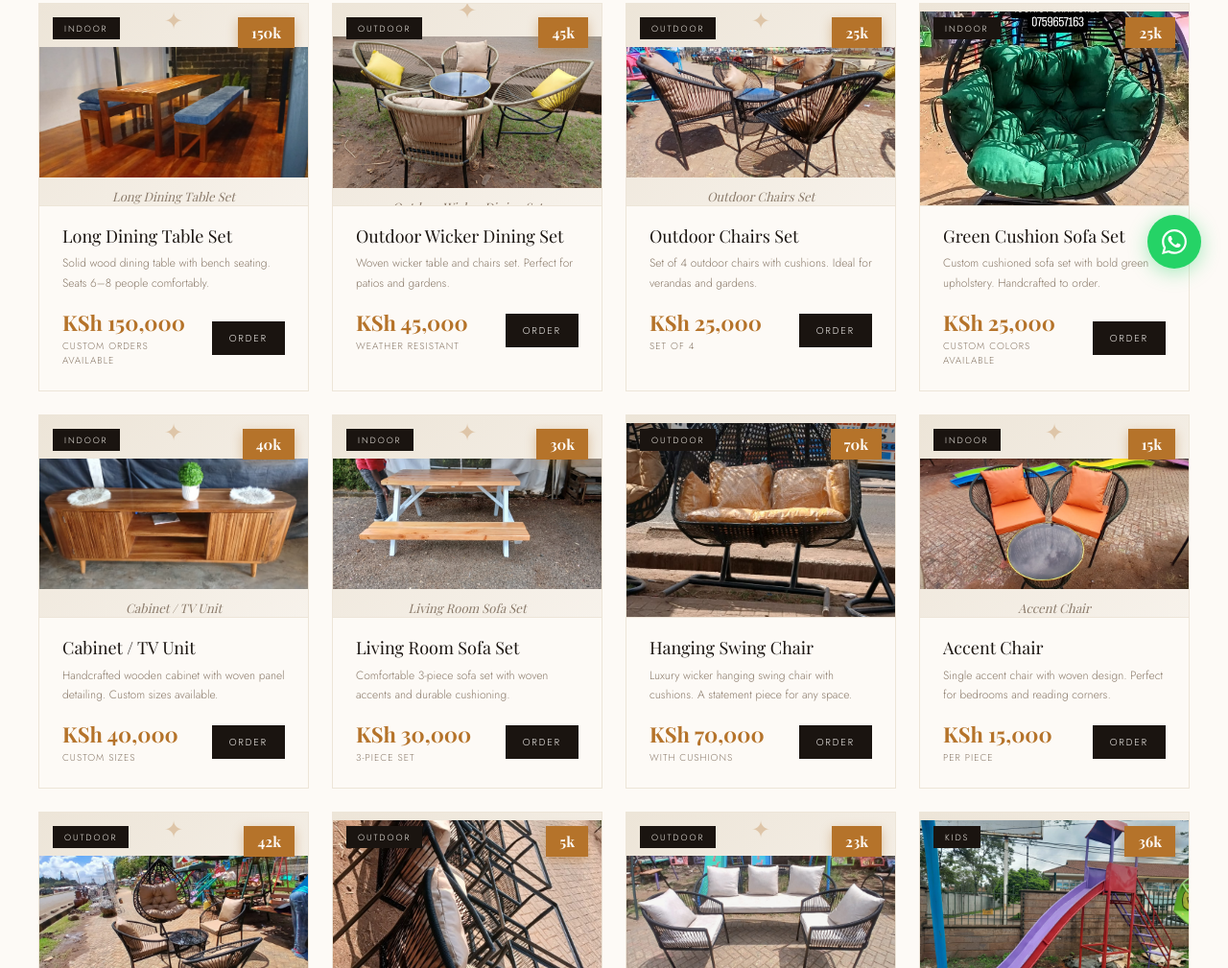
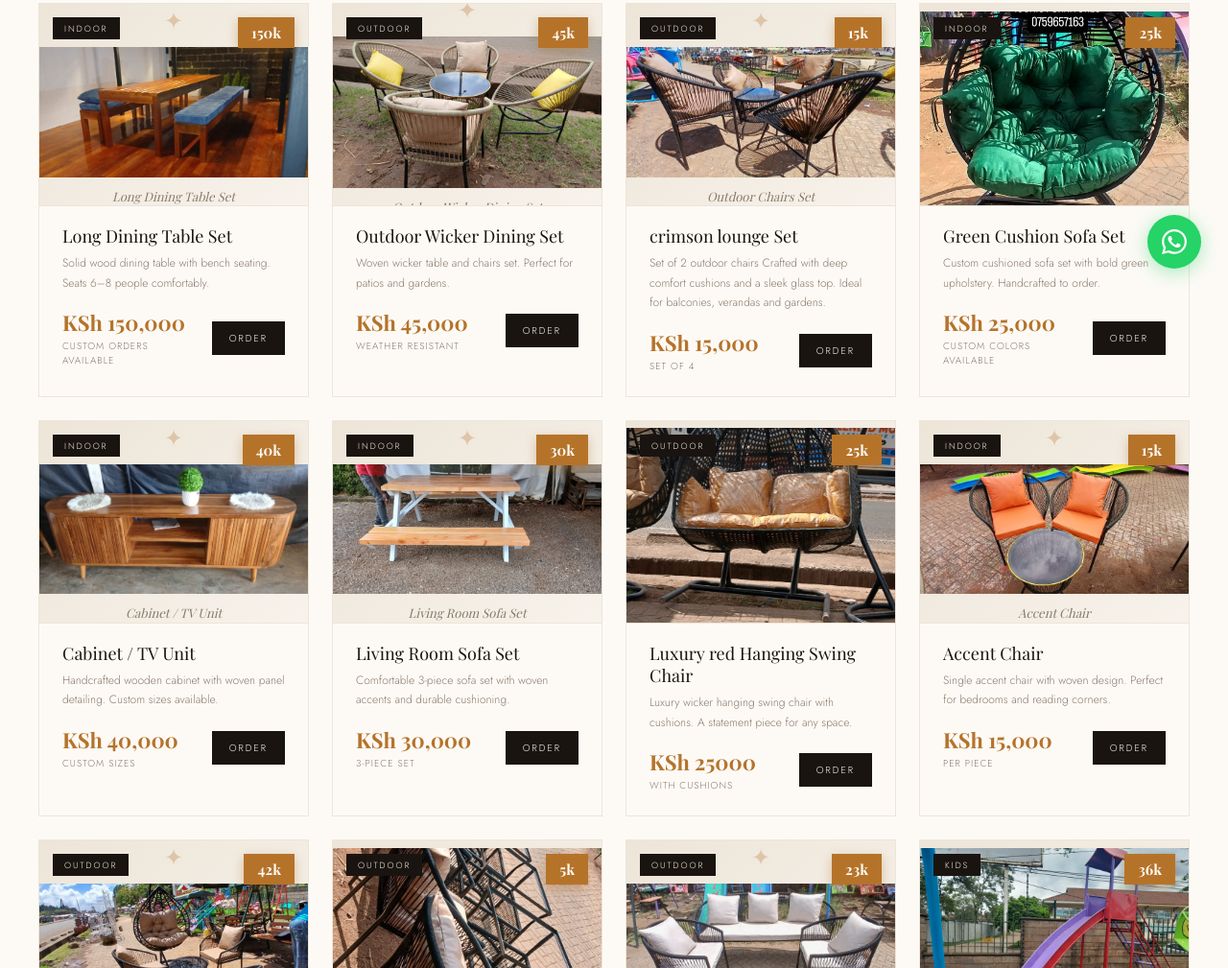
Before and after one commit to jacksonlumumba2026-web/Iconic-futures, a plain HTML site: page iconic-furnitures-shop.html in a window 1280 px wide. Shown: the part 492-1501 px from the top of the page at 96% size. Drawn offline with nearby package versions, Linux system fonts and the light colour scheme; a web font is replaced by a local one.

Commit message:
Update product details and prices in HTML

```diff
--- a/iconic-furnitures-shop.html
+++ b/iconic-furnitures-shop.html
@@ -345,13 +345,13 @@ footer strong span{color:var(--copper2);}
         <img src="IMG15.jpg" alt="Outdoor Chairs Set" onerror="this.style.display='none'"/>
       </div>
       <span class="card__cat">Outdoor</span>
-      <span class="card__price-tag">25k</span>
+      <span class="card__price-tag">15k</span>
       <div class="card__body">
-        <h3 class="card__name">Outdoor Chairs Set</h3>
-        <p class="card__desc">Set of 4 outdoor chairs with cushions. Ideal for verandas and gardens.</p>
+        <h3 class="card__name">crimson lounge Set</h3>
+        <p class="card__desc">Set of 2 outdoor chairs Crafted with deep comfort cushions and a sleek glass top. Ideal for balconies, verandas and gardens.</p>
         <div class="card__footer">
           <div>
-            <div class="card__price-main">KSh 25,000</div>
+            <div class="card__price-main">KSh 15,000</div>
             <div class="card__price-sub">Set of 4</div>
           </div>
           <a href="https://wa.me/254759657163?text=Hi! I'm interested in the Outdoor Chairs Set (KSh 25,000). Is it available?" class="card__order" target="_blank">Order</a>
@@ -422,16 +422,16 @@ footer strong span{color:var(--copper2);}
     <!-- 7 -->
     <div class="card reveal" data-cat="outdoor">
       <div class="card__img placeholder" data-name="Hanging Swing Chair">
-        <img src="IMG05.jpg" alt="Hanging Swing Chair" onerror="this.style.display='none'"/>
+        <img src="IMG05.jpg" alt=" luxury Hanging Swing Chair" onerror="this.style.display='none'"/>
       </div>
       <span class="card__cat">Outdoor</span>
-      <span class="card__price-tag">70k</span>
+      <span class="card__price-tag">25k</span>
       <div class="card__body">
-        <h3 class="card__name">Hanging Swing Chair</h3>
+        <h3 class="card__name"> Luxury red Hanging Swing Chair</h3>
         <p class="card__desc">Luxury wicker hanging swing chair with cushions. A statement piece for any space.</p>
         <div class="card__footer">
           <div>
-            <div class="card__price-main">KSh 70,000</div>
+            <div class="card__price-main">KSh 25000</div>
             <div class="card__price-sub">With cushions</div>
           </div>
           <a href="https://wa.me/254759657163?text=Hi! I'm interested in the Hanging Swing Chair (KSh 70,000). Is it available?" class="card__order" target="_blank">Order</a>
@@ -462,7 +462,7 @@ footer strong span{color:var(--copper2);}
     <!-- 9 -->
     <div class="card reveal" data-cat="outdoor">
       <div class="card__img placeholder" data-name="Outdoor Dining Set">
-        <img src="IMG13.jpg" alt="Outdoor Dining Set" onerror="this.style.display='none'"/>
+        <img src="IMG13.jpg" alt=" Executive Outdoor comfort collection" onerror="this.style.display='none'"/>
       </div>
       <span class="card__cat">Outdoor</span>
       <span class="card__price-tag">42k</span>
```
